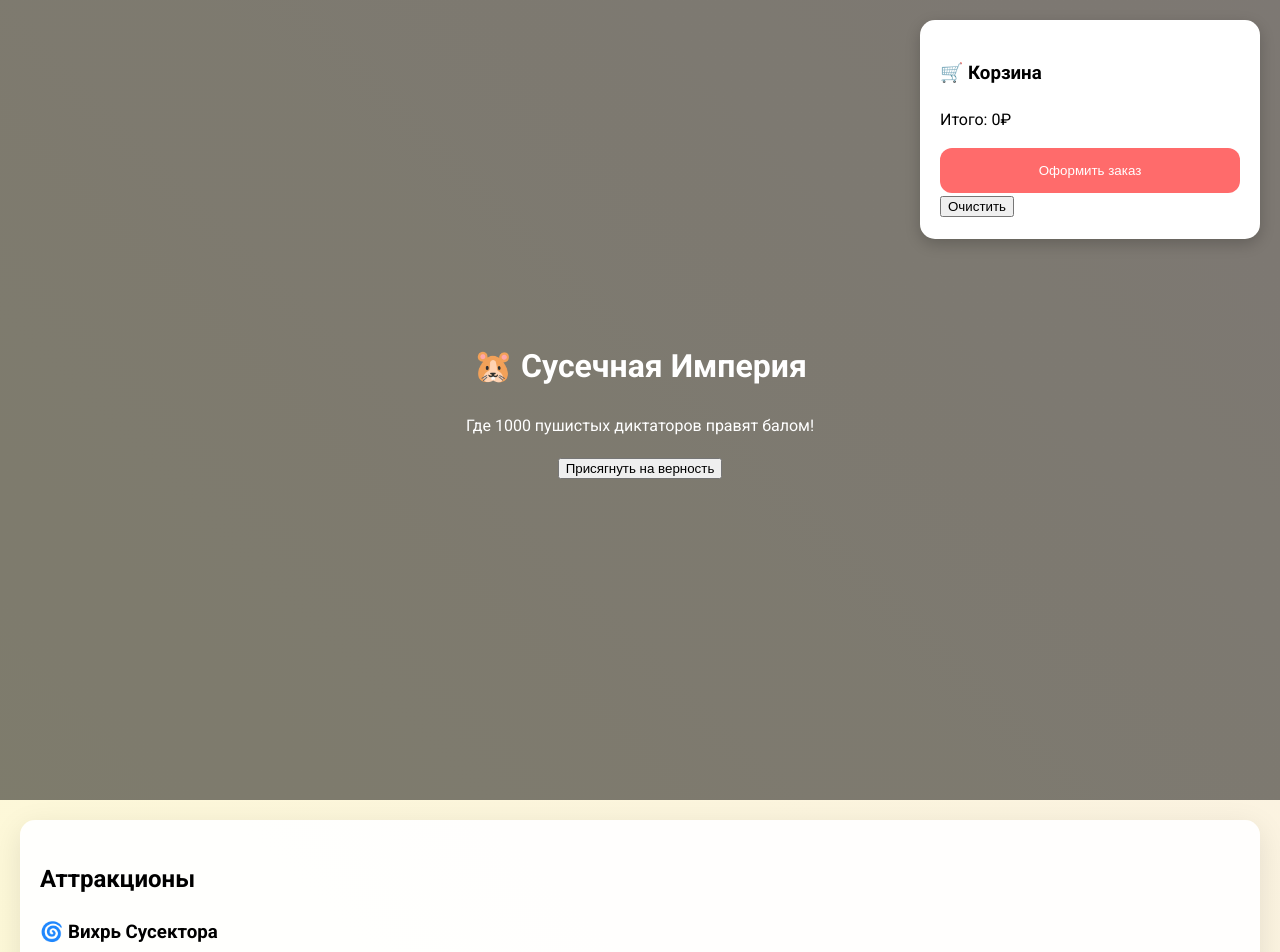
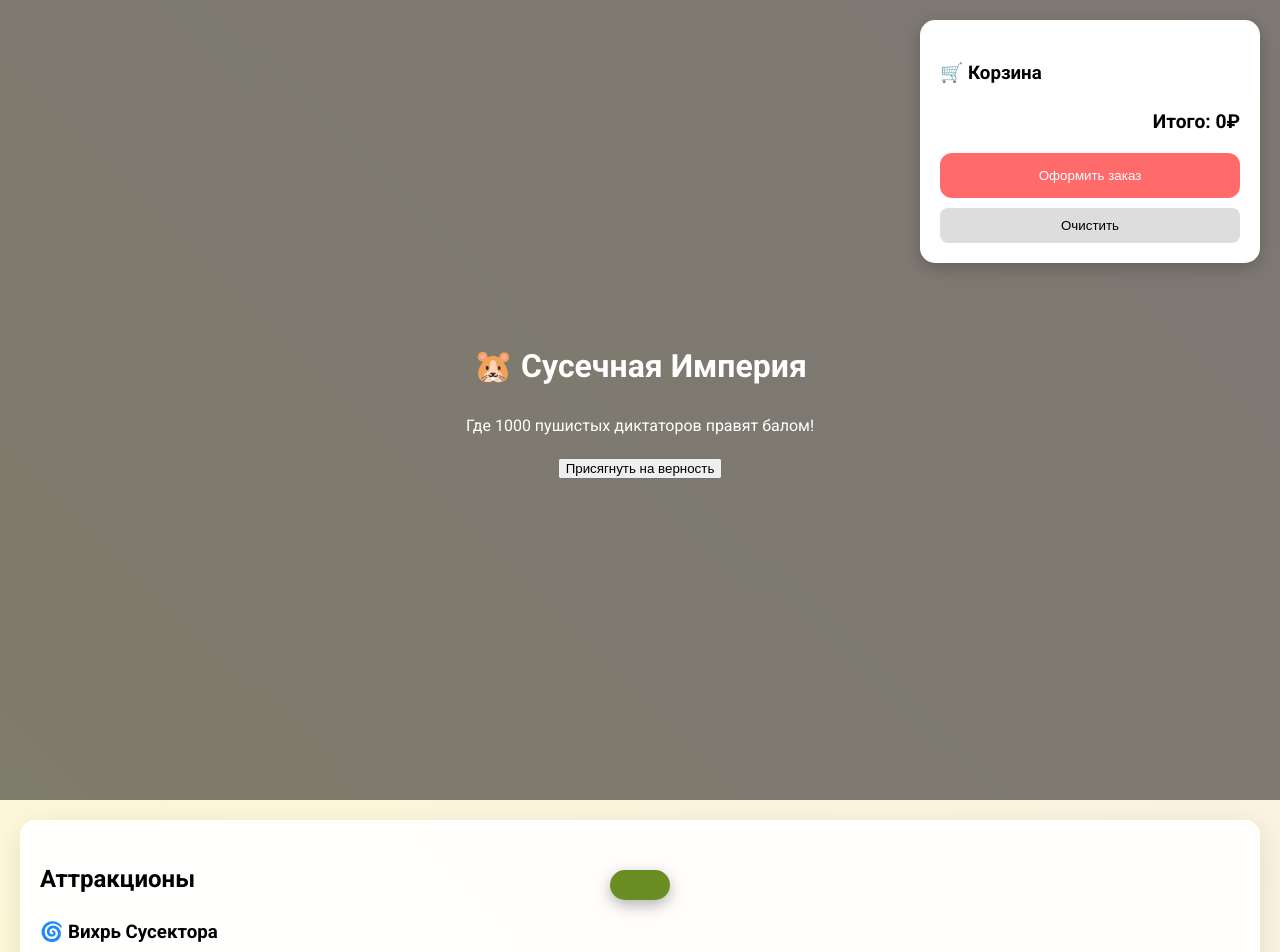
Before and after one commit to mister-cmd/My_site, a plain HTML site: page index.html in a window 1280 px wide. Shown: the top 952 px of the page. Drawn offline with Linux system fonts and the light colour scheme.

Commit message:
Update style.css

```diff
--- a/style.css
+++ b/style.css
@@ -10,6 +10,7 @@ body {
     margin: 0;
     background: linear-gradient(45deg, #FFFDD0, #FAF0E6);
     line-height: 1.6;
+    padding-bottom: 50px;
 }
 
 .hero {
@@ -21,7 +22,6 @@ body {
                 url('bg.jpg') center/cover;
     color: white;
     text-align: center;
-    position: relative;
 }
 
 .card {
@@ -64,6 +64,7 @@ body {
     border-radius: 25px;
     cursor: pointer;
     transition: transform 0.3s;
+    margin-top: 15px;
 }
 
 .buy-btn:hover {
@@ -81,6 +82,24 @@ body {
     width: 300px;
 }
 
+.cart-items {
+    margin: 15px 0;
+}
+
+.cart-item {
+    display: flex;
+    justify-content: space-between;
+    padding: 10px 0;
+    border-bottom: 1px solid #eee;
+}
+
+.cart-total {
+    font-weight: bold;
+    font-size: 1.2em;
+    margin: 15px 0;
+    text-align: right;
+}
+
 .checkout-btn {
     background: var(--accent);
     color: white;
@@ -89,17 +108,28 @@ body {
     border: none;
     border-radius: 12px;
     cursor: pointer;
-    margin-top: 15px;
+}
+
+.clear-btn {
+    background: #ddd;
+    width: 100%;
+    margin-top: 10px;
+    padding: 10px;
+    border: none;
+    border-radius: 8px;
+    cursor: pointer;
 }
 
 .alert {
     position: fixed;
-    bottom: 20px;
+    bottom: -100px;
     left: 50%;
     transform: translateX(-50%);
     background: var(--secondary);
     color: white;
     padding: 15px 30px;
     border-radius: 25px;
-    display: none;
+    box-shadow: 0 5px 15px rgba(0,0,0,0.3);
+    transition: bottom 0.5s cubic-bezier(0.68, -0.55, 0.27, 1.55);
+    z-index: 1000;
 }
```
